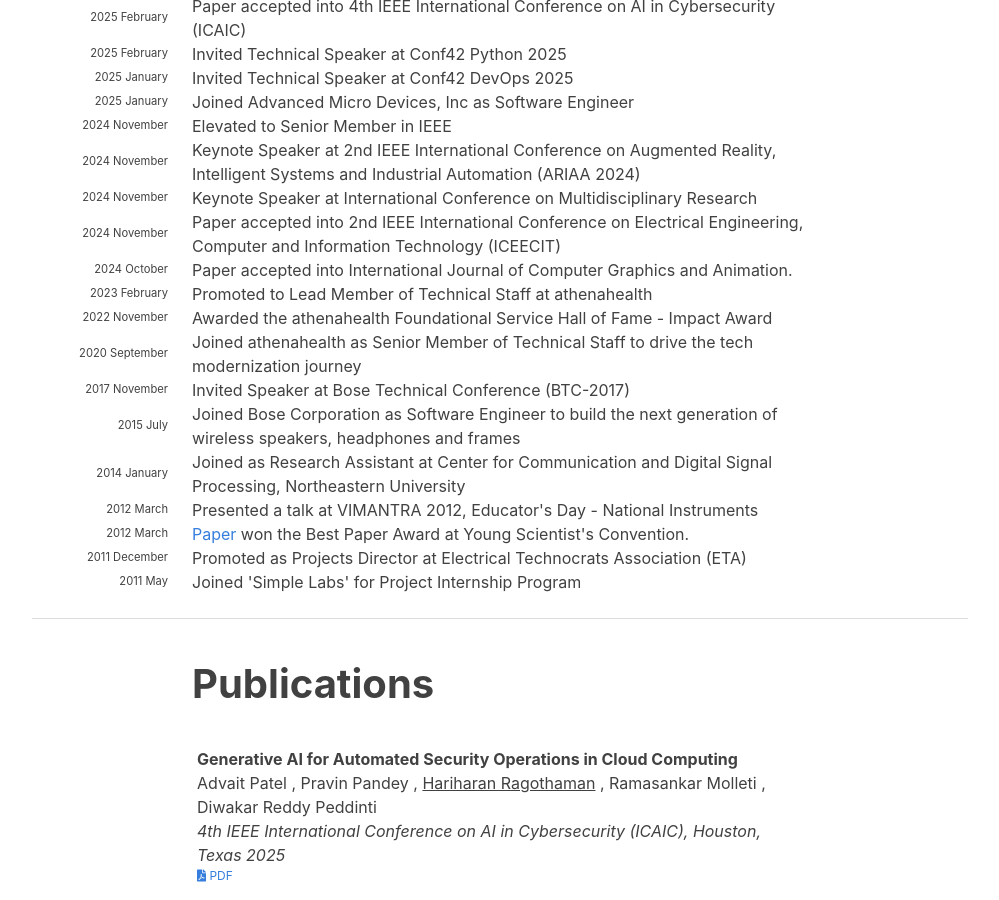
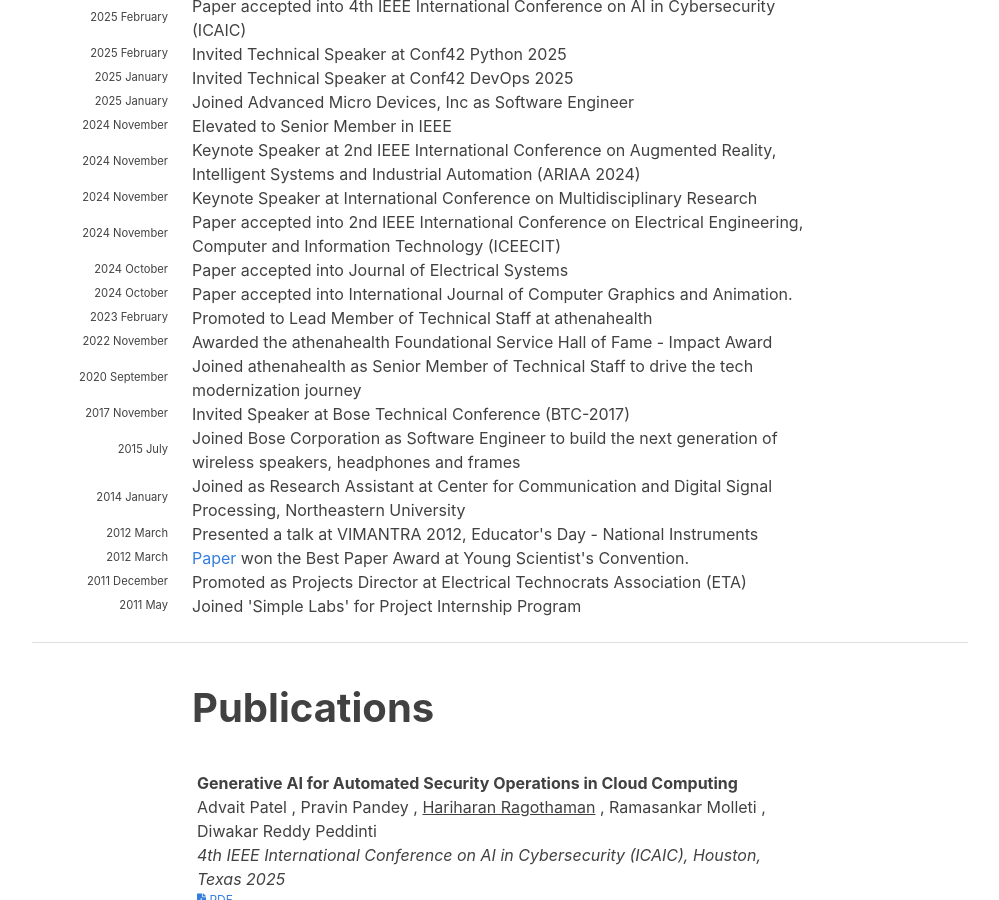
Before and after one commit to hariharanragothaman/hariharanragothaman.github.io, a Jekyll site: the page built from index.md, in a window 1280 px wide and 900 px high, scrolled down 964 px. Shown: the whole window, without its empty margins (140-1139 px from the left). Built offline with Jekyll 4.4.1, drawn with Linux system fonts in a browser that asks for light colours; nearby versions of some CDN libraries; some web fonts are replaced.

Commit message:
Polishes and Updates

```diff
--- a/_data/news.yaml
+++ b/_data/news.yaml
@@ -37,6 +37,10 @@
 - year: 2024
   year-extra: November
   description: Paper accepted into 2nd IEEE International Conference on Electrical Engineering, Computer and Information Technology (ICEECIT)
+
+- year: 2024
+  year-extra: October
+  description: Paper accepted into Journal of Electrical Systems
 
 - year: 2024
   year-extra: October
```
